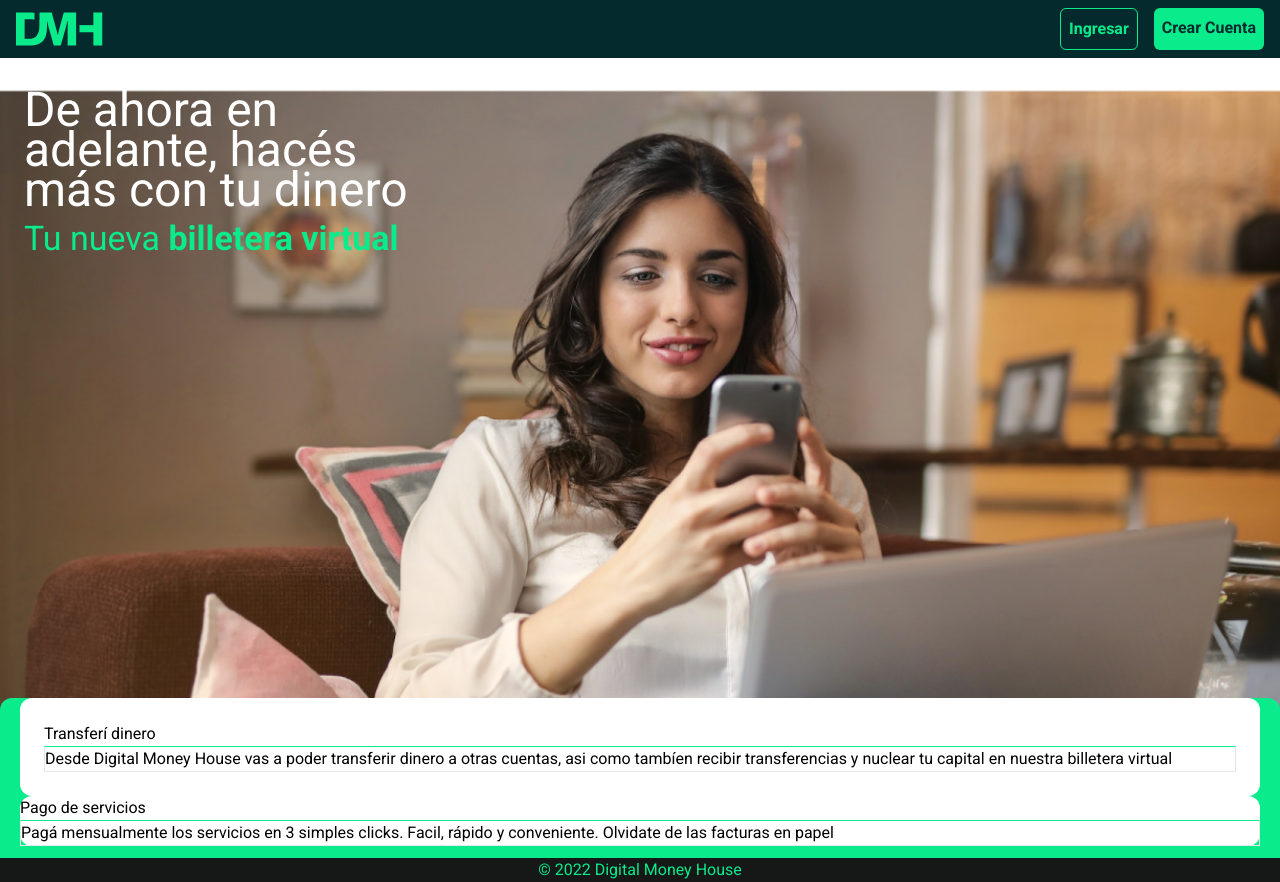
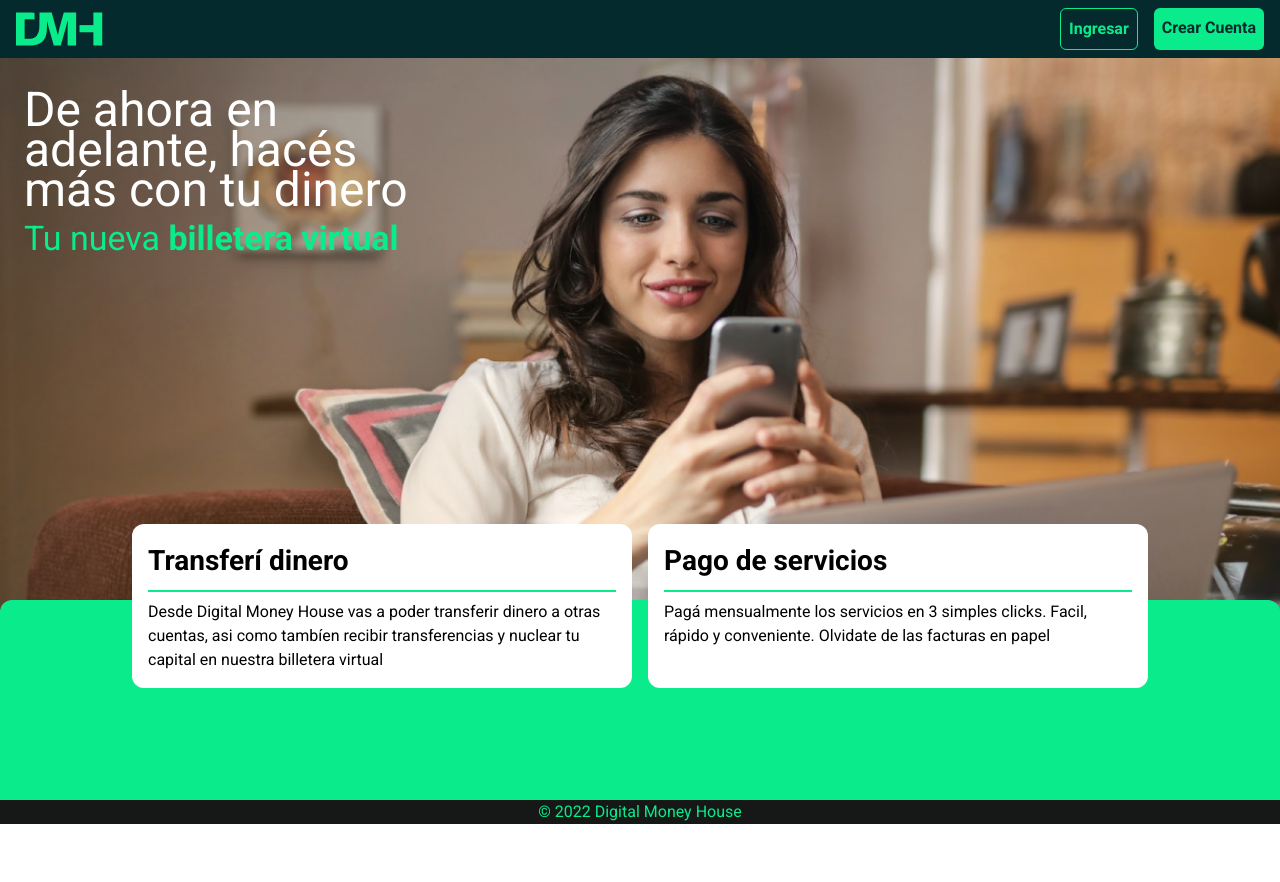
Before and after one commit to LuchoGiuliani/ProyectoFinalDH, a Next.js app: page / in a window 1280 px wide. After the commit the page ends 824 px from the top, so only its background shows below. Built offline with nearby package versions, Linux system fonts and the light colour scheme.

Commit message:
Cambios generales en el main y en el register

```diff
--- a/src/app/layout.tsx
+++ b/src/app/layout.tsx
@@ -27,7 +27,7 @@ export default function RootLayout({
         <link rel="icon" href="/logo.png" />
       </Head>
       <body className={`${roboto.className}`}>
-        <Navbar />
+        {/* <Navbar /> */}
         {children}
         <Footer />
       </body>
--- a/src/app/login/page.tsx
+++ b/src/app/login/page.tsx
@@ -11,7 +11,7 @@ const page = () => {
 
   return (
     <div className='h-screen bg-[#052A2D]'>
-      <section className='bg-[#0AEB8C] flex justify-between px-4 py-2 items-center'>
+      <section className='bg-[#0AEB8C] flex justify-between px-4  items-center h-9'>
       <Link href={"/"}>
           <Image
             className="w-auto h-auto "
@@ -25,7 +25,7 @@ const page = () => {
       </section>
       <section className='flex flex-col h-screen items-center justify-center p-4 gap-4'>
          <div className=''>
-          <h1 className='text-center p-2'>¡Hola! Ingresá tu e-mail</h1>
+          <h1 className='text-center p-2 text-white'>¡Hola! Ingresá tu e-mail</h1>
           <div>
           <LoginForm />
           </div>
--- a/src/app/page.tsx
+++ b/src/app/page.tsx
@@ -4,22 +4,23 @@ import Image from "next/image";
 export default function Home() {
   return (
     <main className="background_hero relative">
-
+      <Navbar />
+      <div className="bg-[#0AEB8C] absolute bottom-0 w-full h-[25%] rounded-t-xl"></div>
       <section className="w-[60%] h-[50%] pt-8 pl-5 md:pl-6 flex flex-col gap-2">
         <h1 className="text-white font-semibold    md:text-[48px] md:leading-10  text-[27px] leading-6 md:font-normal	">De ahora en <br /> adelante, hacés <br className="" />  más con tu dinero</h1>
         <div className="border border-[#0AEB8C] w-6  md:hidden "></div>
         <h2 className="text-[#0AEB8C] md:text-[34px]  leading-8 ">Tu nueva <span className="font-bold text-[22px] md:text-[34px] md:leading-10"><br className="md:hidden" /> billetera virtual</span></h2>
       </section>
-      <section className="bg-[#0AEB8C] px-5 bottom-0 absolute flex flex-col w-full h-[40%] md:h-[20%] rounded-t-xl ">
-        <div className="bg-white rounded-xl p-6 ">
-          <h1>Transferí dinero</h1>
-          <h2 className="border border-t-[#0AEB8C]">Desde Digital Money House vas a poder transferir dinero a otras cuentas, asi como tambíen recibir transferencias y nuclear tu capital en nuestra billetera virtual</h2>
+      <section className=" flex flex-col justify-center md:flex-row w-full  gap-4 absolute bottom-28 ">
+        <div className="bg-white rounded-xl max-w-[500px] p-4 ">
+          <h1 className=" text-[28px] font-bold pb-2">Transferí dinero</h1>
+          <h2 className=" border-t-2 border-t-[#0AEB8C] pt-2 ">Desde Digital Money House vas a poder transferir dinero a otras cuentas, asi como tambíen recibir transferencias y nuclear tu capital en nuestra billetera virtual</h2>
         </div>
-        <div className="bg-white rounded-xl">
-          <h1>Pago de servicios</h1>
-          <h2 className="border border-t-[#0AEB8C]">Pagá mensualmente los servicios en 3 simples clicks. Facil, rápido y conveniente. Olvidate de las facturas en papel</h2>
+        <div className="bg-white rounded-xl max-w-[500px] p-4 ">
+          <h1 className="text-[28px] font-bold pb-2">Pago de servicios</h1>
+          <h2 className="border-t-2 border-t-[#0AEB8C] pt-2">Pagá mensualmente los servicios en 3 simples clicks. Facil, rápido y conveniente. Olvidate de las facturas en papel</h2>
         </div>
-        <div></div>
+
       </section>
     </main>
   );
--- a/src/app/register/page.tsx
+++ b/src/app/register/page.tsx
@@ -1,4 +1,5 @@
 "use client"
+import Navbar from "@/components/navbar/Navbar";
 import React, { useState, ChangeEvent, FormEvent } from "react";
 
 
@@ -37,27 +38,28 @@ const Page: React.FC = () => {
   const handleSubmit = async (e: FormEvent<HTMLFormElement>) => {
     e.preventDefault();
     try {
-      const response = await fetch("https://digitalmoney.ctd.academy/api/users", {
+      const response = await fetch(`${BASE_URL}/api/users`, {
         method: "POST",
         headers: {
           "Content-Type": "application/json"
         },
-        body: JSON.stringify(formData)
+        body: JSON.stringify({ User: formData })
       });
       if (!response.ok) {
         throw new Error("Error al crear la cuenta");
       }
       const data: ApiResponse = await response.json();
       console.log("Usuario creado:", data);
-      // Aquí puedes manejar la respuesta, redirigir al usuario, etc.
+
     } catch (error) {
       console.error("Error:", error.message);
-      // Aquí puedes mostrar un mensaje de error al usuario
+
     }
   };
 
   return (
     <section className='h-screen bg-[#052A2D]'>
+      <Navbar />
       <div className="flex flex-col gap-4 p-4 justify-center items-center">
         <h1 className="text-white text-center">Crear Cuenta</h1>
         <form className="flex flex-col justify-center items-center gap-4" onSubmit={handleSubmit}>
```
